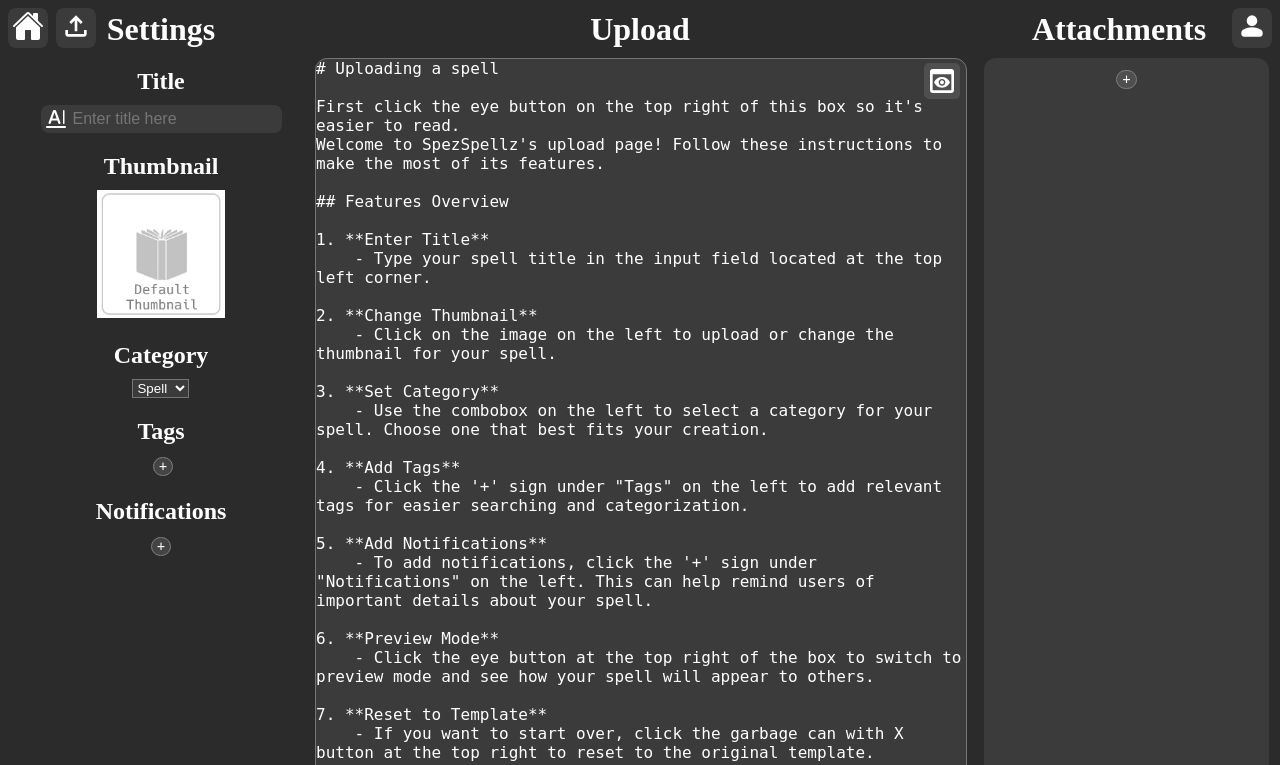
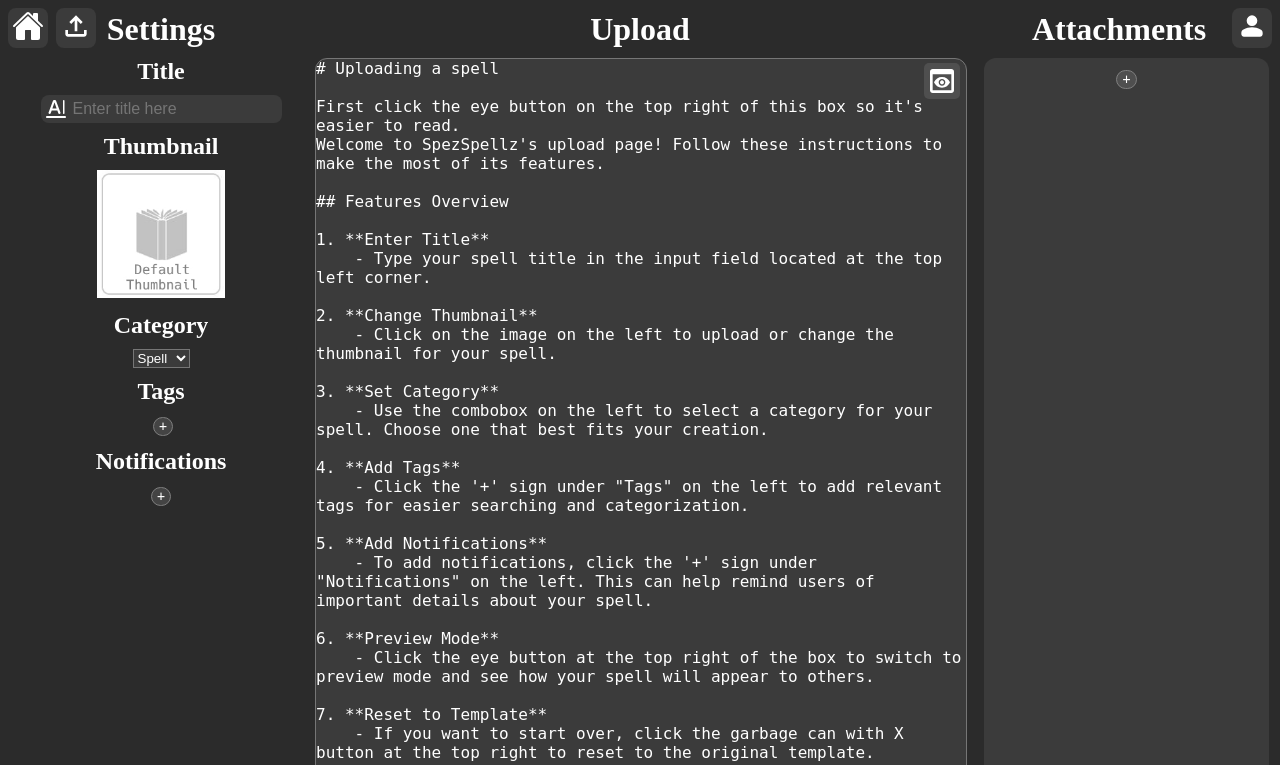
Before and after one commit to SpezSpellz/SpezSpellz, a Django app: page /upload/ in a window 1280 px wide. Shown: the top 765 px of the page. Run offline with Django 5.2, Linux system fonts and the light colour scheme; a user stored in the database is signed in; data comes from the database, SQL or seed files in the repository; lists and menus that the app fills with data are empty; some libraries are stand-ins or nearby versions.

Commit message:
Remove ul in css of upload page

```diff
--- a/assets/upload.css
+++ b/assets/upload.css
@@ -230,9 +230,3 @@
 .attach-remove-btn:hover {
     background-color: #EF0000;
 }
-
-ul:not(#md_preview ul) {
-    display: flex;
-    flex-direction: column;
-    align-items: center;
-}
```
